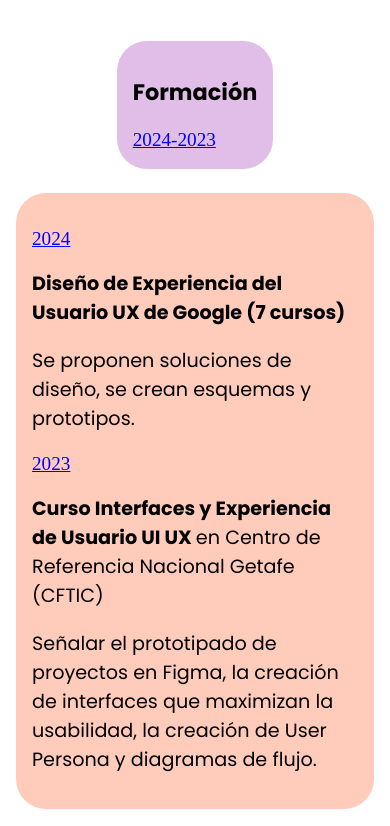
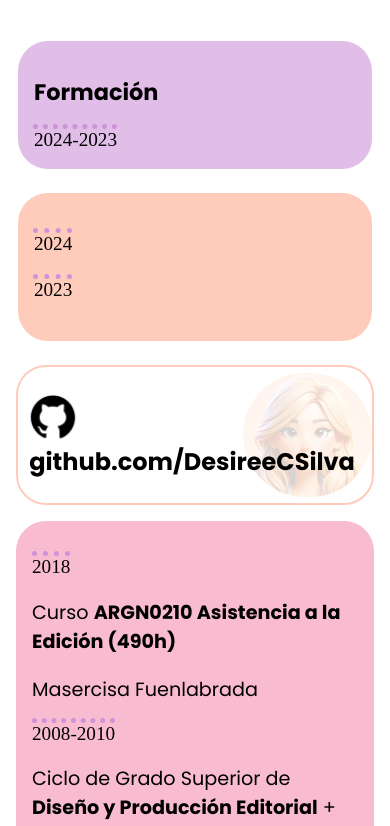
Before and after one commit to DesireeCSilva/portfolio-desireesilva, a Vue app: page / in a window 390 px wide. Shown: the part 4240-5066 px from the top of the page. Built offline with nearby package versions, Linux system fonts and the light colour scheme; a web font is replaced by a local one.

Commit message:
updates on education MQ

```diff
--- a/src/components/AppEducation.vue
+++ b/src/components/AppEducation.vue
@@ -3,38 +3,39 @@
     <div class="above_section-03">
       <div class="description-above_section-03">
         <h1 class="title_sidebar">Formación</h1>
-        <input type="checkbox" id="toggle-text" class="toggle-checkbox">
+        <input type="checkbox" id="toggle-text" class="toggle-checkbox" />
         <label for="toggle-text" class="date_sidebar">2024-2023</label>
         <p class="section-03_text_sidebar">
           Recientemente me he graduado del
-            <span class="bold"
-              >Bootcamp de Desarrollo Web Fullstack (850h)</span
-            >
+          <span class="bold">Bootcamp de Desarrollo Web Fullstack (850h)</span>
           en Factoría F5 en colaboración con Google.org.
         </p>
         <p class="section-03_text_sidebar">
-            Destacar el aprendizaje de Metodología Scrum, el trabajo en equipo,
-            el estudio de UX/UI, la programación Front-end y la maquetación web.
+          Destacar el aprendizaje de Metodología Scrum, el trabajo en equipo, el
+          estudio de UX/UI, la programación Front-end y la maquetación web.
         </p>
-
       </div>
 
       <div class="card-01_section-03">
-        <p class="date_sidebar">2024</p>
-        <p class="text_sidebar">
-          <span class="bold" > Diseño de Experiencia del Usuario UX de Google (7 cursos)</span
+        <input type="checkbox" id="toggle-card-2024" class="toggle-checkbox" />
+        <label for="toggle-card-2024" class="date_sidebar">2024</label>
+        <p class="section-03_text_sidebar">
+          <span class="bold">
+            Diseño de Experiencia del Usuario UX de Google (7 cursos)</span
           >
         </p>
-        <p class="text_sidebar">
+        <p class="section-03_text_sidebar">
           Se proponen soluciones de diseño, se crean esquemas y prototipos.
         </p>
-        <p class="date_sidebar">2023</p>
-        <p class="text_sidebar">
+
+        <input type="checkbox" id="toggle-card-2023" class="toggle-checkbox" />
+        <label for="toggle-card-2023" class="date_sidebar">2023</label>
+        <p class="section-03_text_sidebar">
           <span class="bold"
             >Curso Interfaces y Experiencia de Usuario UI UX </span
           >en Centro de Referencia Nacional Getafe (CFTIC)
         </p>
-        <p class="text_sidebar">
+        <p class="section-03_text_sidebar">
           Señalar el prototipado de proyectos en Figma, la creación de
           interfaces que maximizan la usabilidad, la creación de User Persona y
           diagramas de flujo.
@@ -61,7 +62,9 @@
               Ciclo de Grado Superior de
               <span class="bold">Diseño y Producción Editorial</span>
               + Ciclo de Grado Superior de
-            <span class="bold">Producción en Industrias de Artes Gráficas</span>
+              <span class="bold"
+                >Producción en Industrias de Artes Gráficas</span
+              >
             </p>
             <p class="text_sidebar">IES Europa - IES Islas Filipinas</p>
           </div>
@@ -82,18 +85,19 @@
         </div>
       </div>
       <div class="card_certificates">
-        <img src="@/assets/certificates/card-certificate.png" alt="fotos en after delay de los certificados obtenidos por Desirée Silva">
+        <img
+          src="@/assets/certificates/card-certificate.png"
+          alt="fotos en after delay de los certificados obtenidos por Desirée Silva"
+        />
       </div>
     </div>
   </section>
-  <hr class="hr_portfolio">
+  <hr class="hr_portfolio" />
 </template>
 
-<script>
-</script>
+<script></script>
 
 <style lang="scss">
-
 .section-03_text_sidebar {
   font-size: 1.2rem;
 }
@@ -132,7 +136,7 @@
   background-color: #e1bee7;
   border-radius: 30px;
   padding: 1rem;
-  // width: 100%;
+  max-width: 20rem;
   height: auto;
   flex: 1;
 }
@@ -148,10 +152,12 @@
   font-style: normal;
 }
 .card-01_section-03 {
+  display: flex;
+  flex-direction: column;
   width: auto;
   background-color: #ffccbc;
   border-radius: 30px;
-  padding: 1rem;
+  padding: 2.5rem 1rem;
 }
 .card-02_section-03 {
   border: solid 2px #ffccbc;
@@ -159,7 +165,7 @@
   display: flex;
   align-items: center;
   margin-bottom: 1rem;
-  background-image: url('@/assets/avatar.png');
+  background-image: url("@/assets/avatar.png");
   background-position: right;
   background-repeat: no-repeat;
   width: auto;
@@ -219,6 +225,7 @@
   background-color: #fff9c4;
   border-radius: 30px;
   padding: 1rem;
+  min-width: 50%;
   width: auto;
   height: auto;
   display: flex;
@@ -236,15 +243,18 @@
 @media only screen and (max-width: 768px) {
 
   .toggle-checkbox:checked + label + .section-03_text_sidebar,
-  .toggle-checkbox:checked + label + .section-03_text_sidebar + .section-03_text_sidebar {
+  .toggle-checkbox:checked
+    + label
+    + .section-03_text_sidebar
+    + .section-03_text_sidebar {
     display: block;
     width: auto;
   }
 
   .date_sidebar {
     cursor: pointer;
-    color: blue;
-    text-decoration: underline;
+    color: #000000;
+    text-decoration: overline dotted 5px #ce93d8;
     width: 100%;
   }
 
@@ -253,13 +263,44 @@
     display: none;
   }
 
+  .description-above_section-03 {
+    min-width: 90%;
+  }
+
+  #toggle-card-2024:checked + label + .section-03_text_sidebar,
+  #toggle-card-2024:checked
+    + label
+    + .section-03_text_sidebar
+    + .section-03_text_sidebar {
+    display: block;
+    width: 100%;
+  }
+
+  #toggle-card-2023:checked + label + .section-03_text_sidebar,
+  #toggle-card-2023:checked
+    + label
+    + .section-03_text_sidebar
+    + .section-03_text_sidebar {
+    display: block;
+    width: 100%;
+  }
+
+  .card-01_section-03 {
+  display: flex;
+  flex-direction: column;
+  min-width: 90%;
+  gap: 1.5rem;
+  background-color: #ffccbc;
+  border-radius: 30px;
+  padding: 2.5rem 1rem;
+}
+
   .section-03 {
     display: flex;
     flex-direction: column;
     padding: 1rem;
     height: auto;
     box-sizing: border-box;
-
   }
   .above_section-03 {
     flex-direction: column;
@@ -285,7 +326,6 @@
     box-sizing: border-box;
   }
 
-
   .description-below_section-03 p span {
     font-size: 1em;
     line-height: 1;
@@ -295,7 +335,5 @@
   .below_section-03 {
     padding: 0.5rem;
   }
-
-
 }
 </style>
```
Lines whose indentation alone changed are shown as unchanged.
